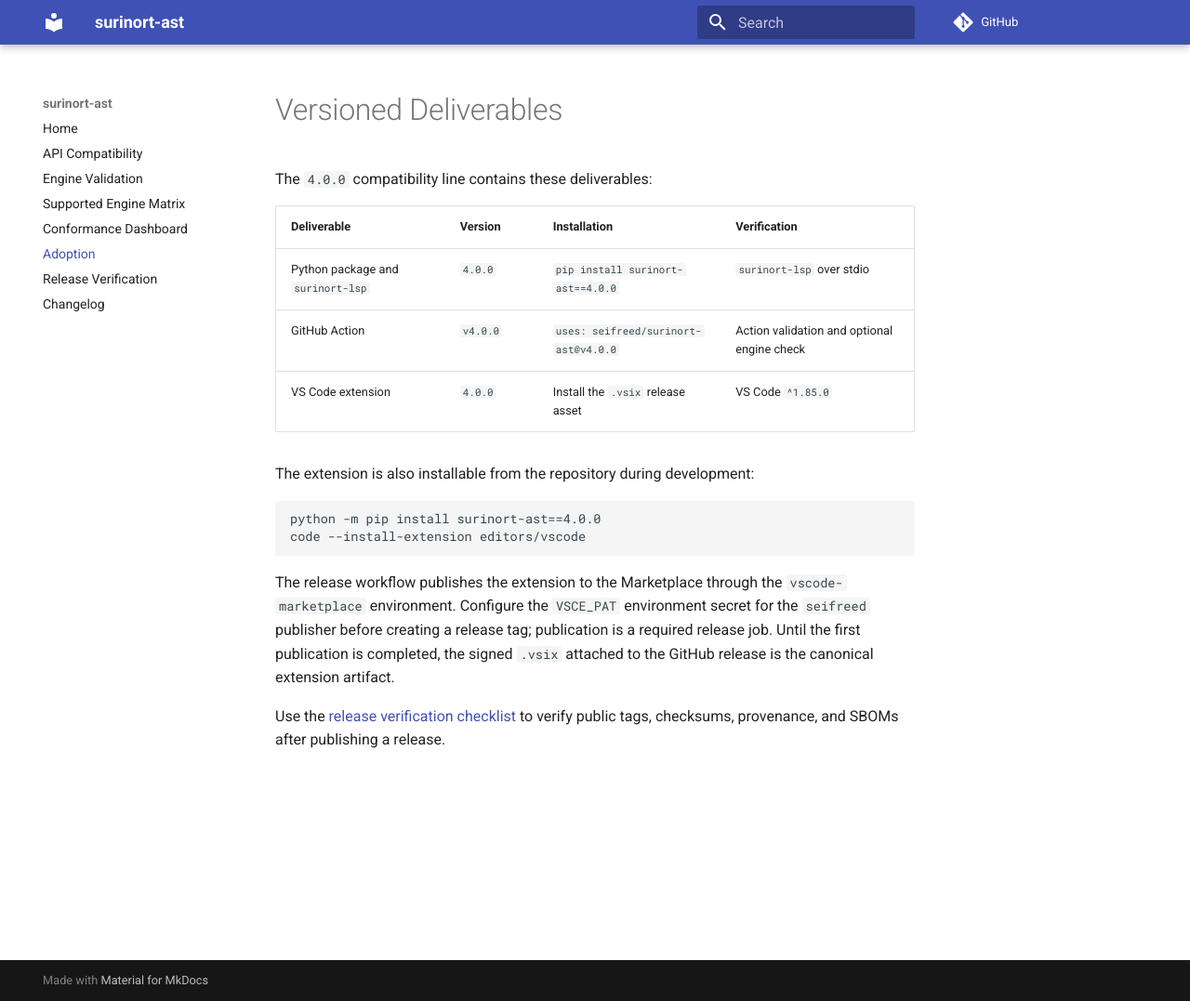
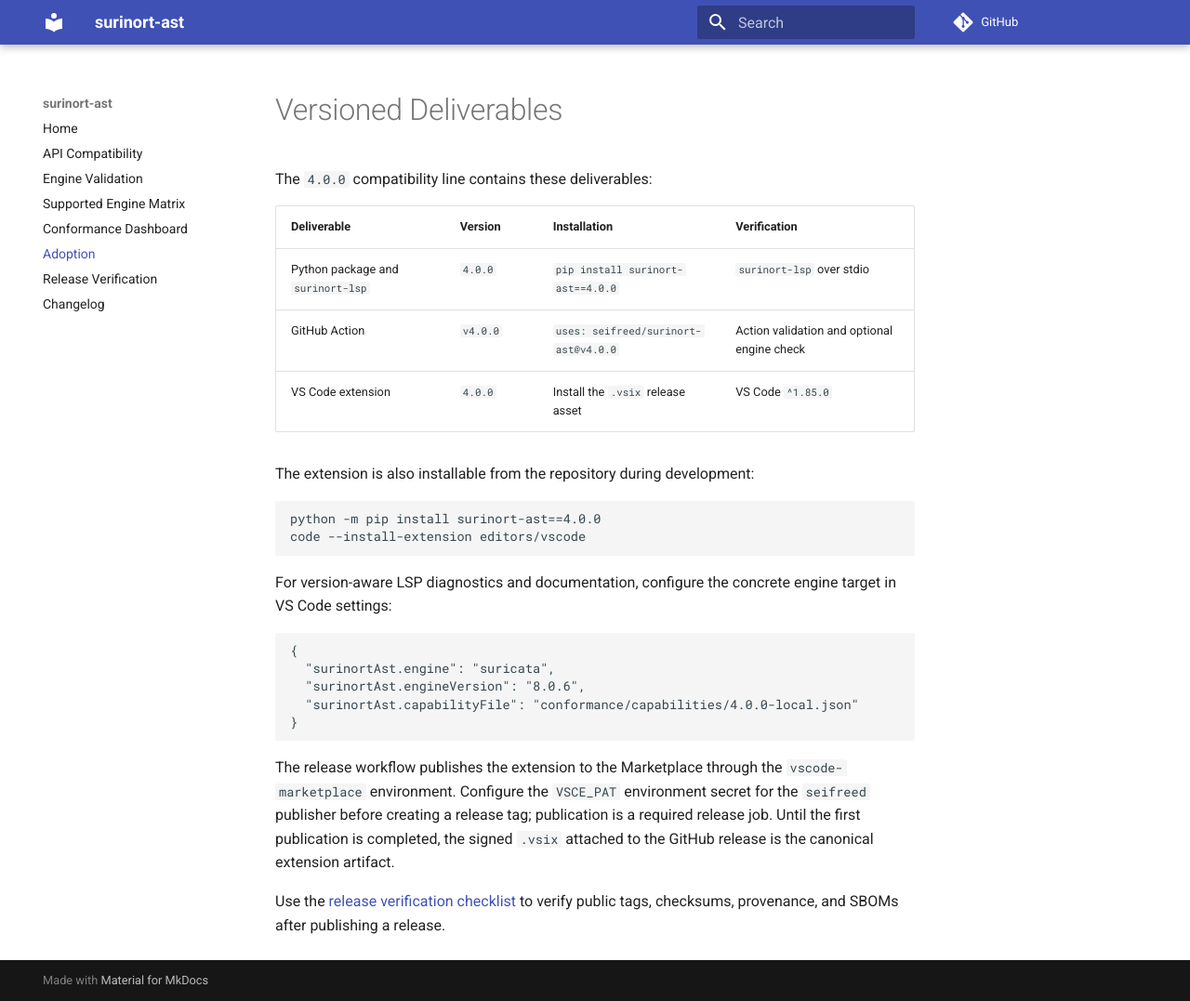
Before and after one commit to seifreed/surinort-ast, an MkDocs documentation site: the page built from docs/adoption.md, in a window 1280 px wide and 1077 px high. Shown: the whole window at 93% size. Built offline with MkDocs 1.6.1 and Material for MkDocs 9.7.7, drawn with Linux system fonts in a browser that asks for light colours; comment, search, counter and statistics services are not loaded.

Commit message:
docs: explain version-aware lsp settings

````diff
--- a/docs/adoption.md
+++ b/docs/adoption.md
@@ -15,6 +15,17 @@ python -m pip install surinort-ast==4.0.0
 code --install-extension editors/vscode
 ```
 
+For version-aware LSP diagnostics and documentation, configure the concrete
+engine target in VS Code settings:
+
+```json
+{
+  "surinortAst.engine": "suricata",
+  "surinortAst.engineVersion": "8.0.6",
+  "surinortAst.capabilityFile": "conformance/capabilities/4.0.0-local.json"
+}
+```
+
 The release workflow publishes the extension to the Marketplace through the
 `vscode-marketplace` environment. Configure the `VSCE_PAT` environment secret
 for the `seifreed` publisher before creating a release tag; publication is a
````
